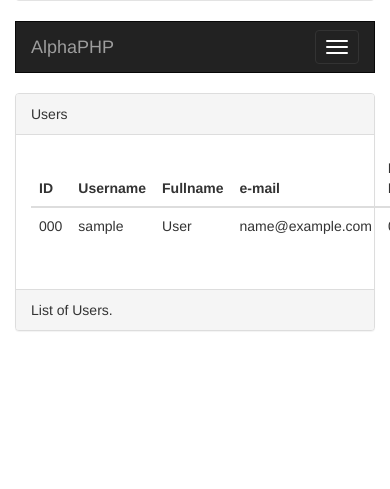
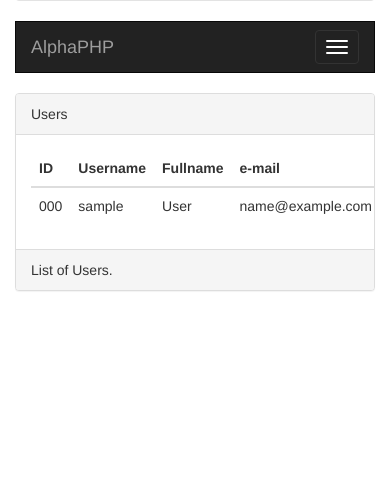
Before and after one commit to ludwigbethnicer/alphaphp, a PHP site: page /duserprof.php in a window 390 px wide; the page is wider, and only the part inside the window is pictured. Shown: the part 238-727 px from the top of that part. Run offline with PHP 8.4, Linux system fonts and the light colour scheme; the visitor is signed in with stand-in values (Sample User, id 1); tables that the repository leaves empty or names only in its code hold one stand-in row (values such as "Sample post"); some libraries are stand-ins or nearby versions.

Commit message:
add class table responsive

```diff
--- a/page_structure/dash-userlist.php
+++ b/page_structure/dash-userlist.php
@@ -20,7 +20,7 @@
 
 <div class="panel panel-default">
 	<div class="panel-heading">Users</div>
-	<div id="responseBody" class="panel-body">
+	<div id="responseBody" class="panel-body table-responsive">
 		<table id="listUsers" class="table table-hover">
 			<thead>
 				<tr>
```
